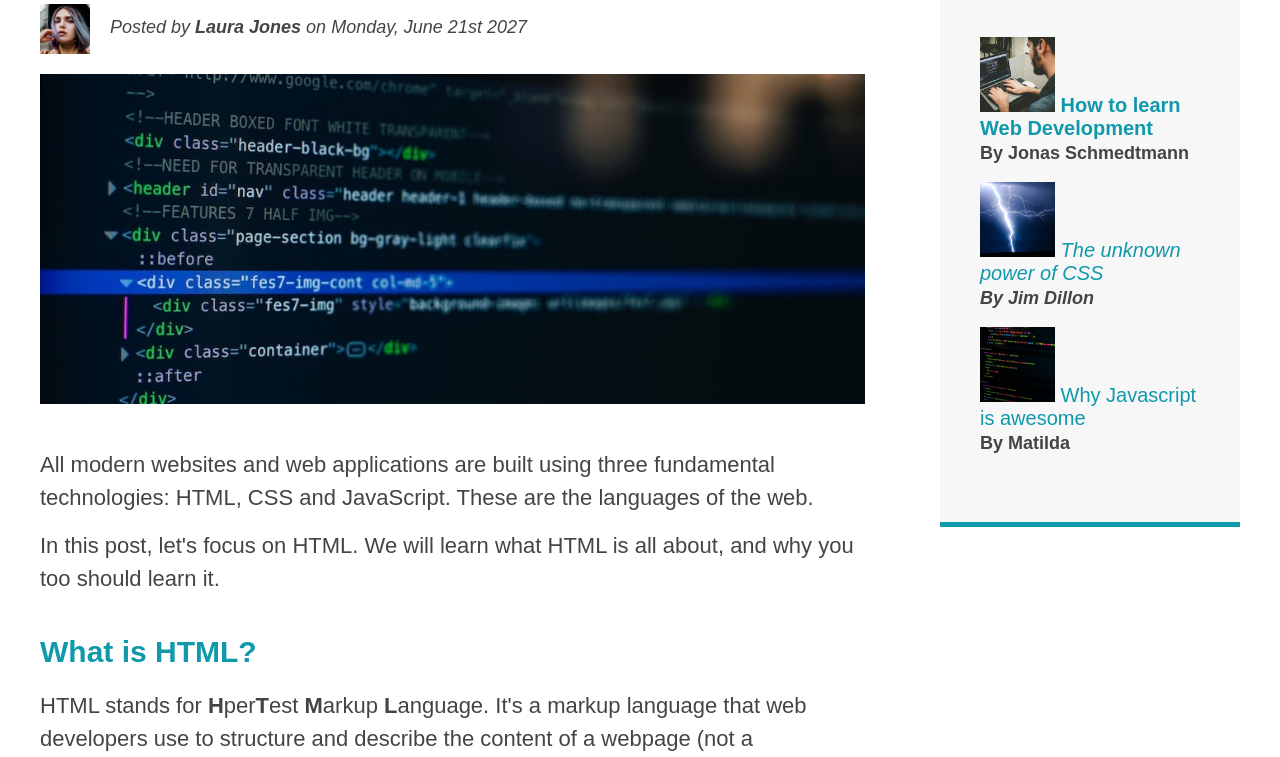
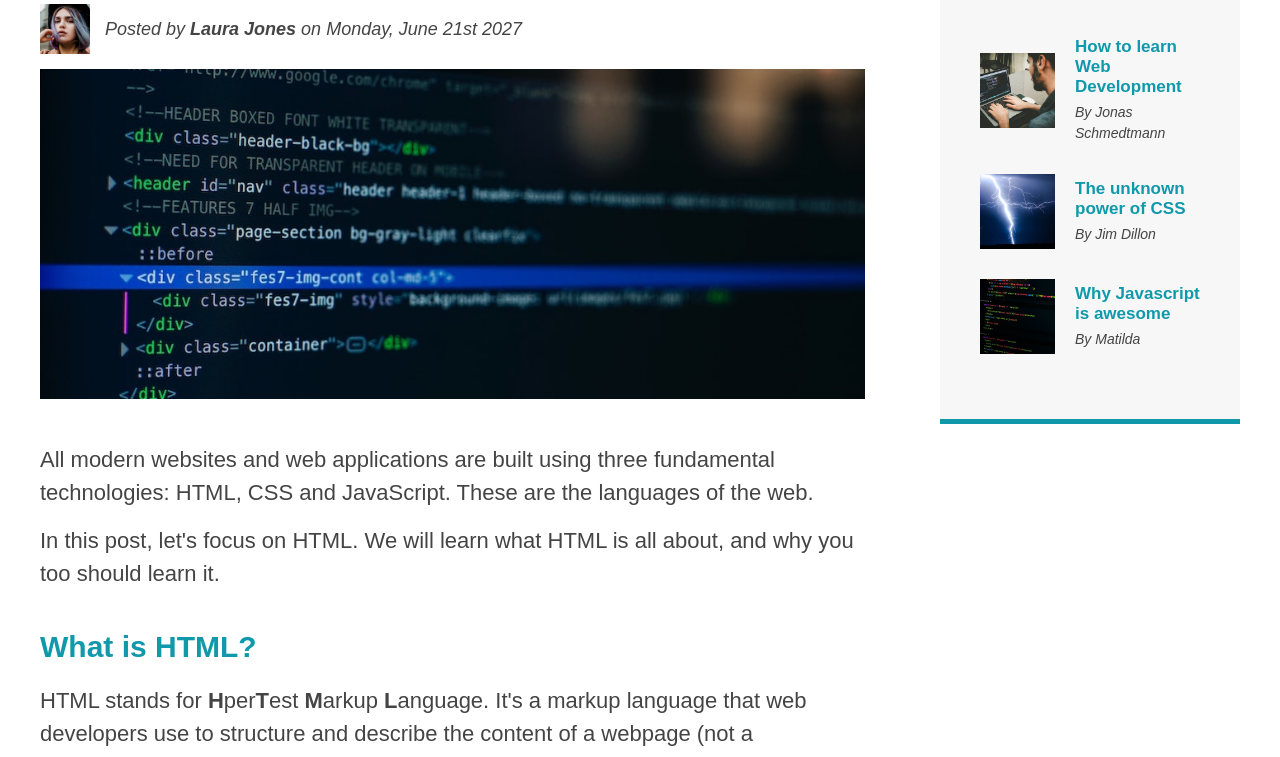
Before and after one commit to Wasiumaleeka/Blog-Post, a plain HTML site: page index.html in a window 1280 px wide. Shown: the part 221-978 px from the top of the page. Drawn offline with Linux system fonts and the light colour scheme.

Commit message:
disabled float properties and made layout with flexbox

```diff
--- a/index.html
+++ b/index.html
@@ -26,11 +26,11 @@
 
         <!-- <div class="clear"></div> -->
       </header>
-
+      <div class="row">
         <article>
           <header class="post-header">
             <h2>The Basic Language of the Web: HTML</h2>
-
+            <div class="author-box">
               <img
                 src="img/laura-jones.jpg"
                 alt="Headshot of Laura Jones"
@@ -42,6 +42,7 @@
               <p id="author" class="author">
                 Posted by <strong>Laura Jones</strong> on Monday, June 21st 2027
               </p>
+            </div>
 
             <img
               src="img/post-img.jpg"
@@ -65,8 +66,8 @@
           <p>
             HTML stands for <strong>H</strong>per<strong>T</strong>est
             <strong>M</strong>arkup <strong>L</strong>anguage. It's a markup
-          language that web developers use to structure and describe the content
-          of a webpage (not a programming language).
+            language that web developers use to structure and describe the
+            content of a webpage (not a programming language).
           </p>
           <p>
             HTML consists of elements that describe different types of content:
@@ -112,40 +113,49 @@
         <aside>
           <h4><strong>Related Posts</strong></h4>
           <ul class="related-list">
-          <li>
+            <li class="related-post">
               <img
                 src="img/related-1.jpg"
                 alt="Related post 1"
                 width="75px"
                 height="75px"
               />
-            <a href="#">How to learn Web Development</a>
+              <div>
+                <a href="#" class="related-link"
+                  >How to learn Web Development</a
+                >
                 <p class="related-author">By Jonas Schmedtmann</p>
+              </div>
             </li>
 
-          <li>
+            <li class="related-post">
               <img
                 src="img/related-2.jpg"
                 alt="Related post 2"
                 width="75px"
                 height="75px"
               />
-            <a href="#">The unknown power of CSS</a>
+              <div>
+                <a href="#" class="related-link">The unknown power of CSS</a>
                 <p class="related-author">By Jim Dillon</p>
+              </div>
             </li>
 
-          <li>
+            <li class="related-post">
               <img
                 src="img/related-3.jpg"
                 alt="Related post 3"
                 width="75px"
                 height="75px"
               />
-            <a href="#">Why Javascript is awesome</a>
+              <div>
+                <a href="#" class="related-link">Why Javascript is awesome</a>
                 <p class="related-author">By Matilda</p>
+              </div>
             </li>
           </ul>
         </aside>
+      </div>
       <footer>
         <p id="copyright" class="copyright text">
           Copyright &copy; 2027 by The Code Magazine
--- a/style.css
+++ b/style.css
@@ -203,12 +203,8 @@ footer p {
 /* TYPES OF BOXES */
 
 nav a:link {
-  /* margin: 20px;
-  padding: 20px;
-  display: block; */
+  margin-right: 30px;
 
-  margin-right: 30px;
-  margin-top: 10px;
   display: inline-block;
 }
 
@@ -223,17 +219,15 @@ button {
 
 /* USING FLOAT */
 
-.author-image {
+/* .author-image {
   float: left;
   margin-bottom: 20px;
-}
+} */
 
-.author {
-  /* padding-left: 80px; */
+/* .author {
   float: left;
   margin-top: 10px;
   margin-left: 20px;
-  /* float: right; */
 }
 
 h1 {
@@ -241,12 +235,12 @@ h1 {
 }
 nav {
   float: right;
-}
+} */
 
 /* .clear {
   clear: both;
 } */
-
+/*
 .clearfix {
   clear: both;
   content: "";
@@ -265,4 +259,65 @@ aside {
 
 footer {
   clear: both;
+} */
+
+/* USING FLEXBOX */
+
+.main-header {
+  display: flex;
+  align-items: center;
+  justify-content: space-between;
 }
+
+.author-box {
+  display: flex;
+  align-items: center;
+  margin-bottom: 15px;
+}
+
+.author {
+  margin-bottom: 0;
+  margin-left: 15px;
+}
+
+.related-post {
+  display: flex;
+  align-items: center;
+  gap: 20px;
+  margin-bottom: 30px;
+}
+
+.related-link:link {
+  font-size: 17px;
+  font-weight: bold;
+  font-style: normal;
+  display: block;
+  margin-bottom: 5px;
+}
+
+.related-author {
+  margin-bottom: 0;
+  font-size: 14px;
+  font-weight: normal;
+  font-style: italic;
+}
+
+.row {
+  display: flex;
+  align-items: flex-start;
+  gap: 75px;
+  margin-bottom: 60px;
+}
+
+article {
+  flex: 1;
+  margin-bottom: 0;
+}
+
+aside {
+  /* DEFAULTS:
+  flex-grow: 0;
+  flex-shrink: 1;
+  flex-basis: auto;*/
+  flex: 0 0 300px;
+}
```
Lines whose indentation alone changed are shown as unchanged.
